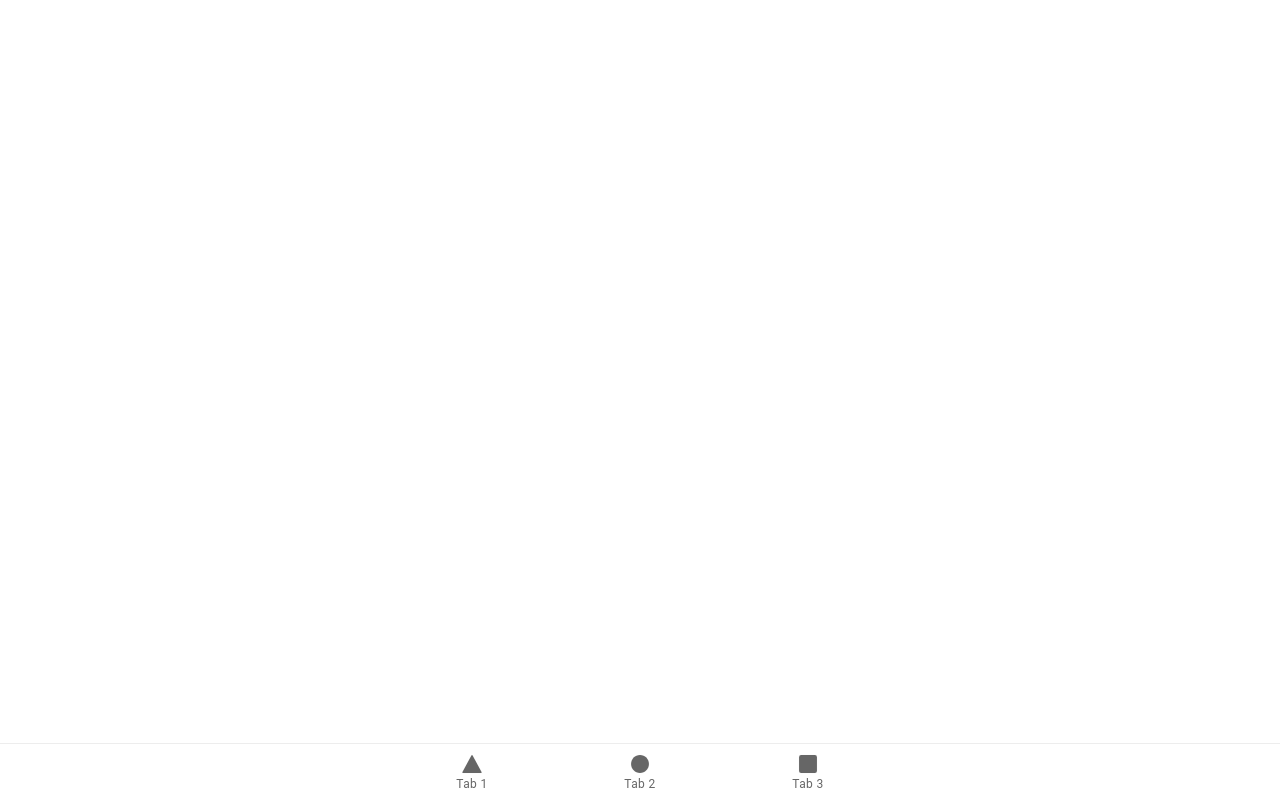
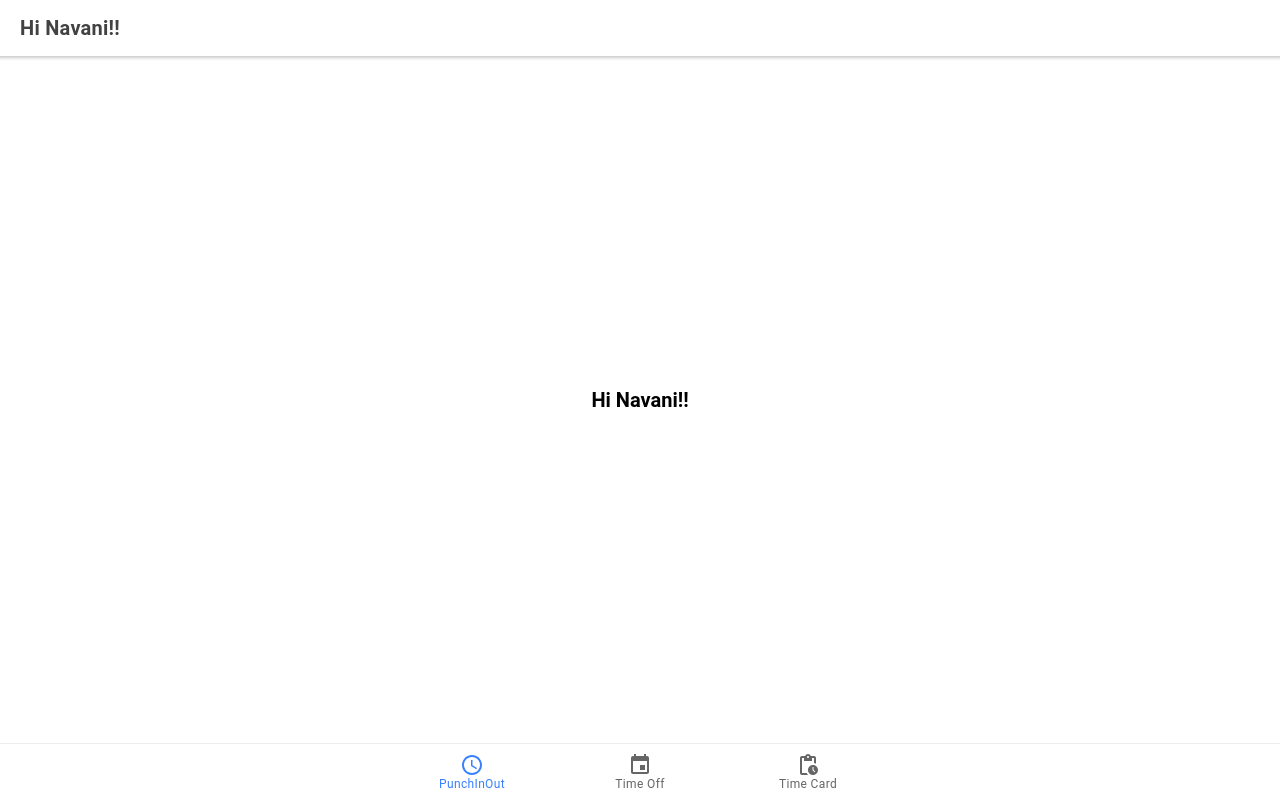
Before and after one commit to KNS786/totalqsr-ionic-frontend, a React (Create React App) app: page /punchInOut in a window 1280 px wide. Built offline with nearby package versions, Linux system fonts and the light colour scheme.

Commit message:
feat: added mui components

```diff
--- a/package.json
+++ b/package.json
@@ -10,8 +10,12 @@
     "@capacitor/ios": "^4.4.0",
     "@capacitor/keyboard": "4.0.1",
     "@capacitor/status-bar": "4.0.1",
+    "@emotion/react": "^11.10.5",
+    "@emotion/styled": "^11.10.5",
     "@ionic/react": "^6.0.0",
     "@ionic/react-router": "^6.0.0",
+    "@mui/icons-material": "^5.10.9",
+    "@mui/material": "^5.10.12",
     "@testing-library/jest-dom": "^5.11.9",
     "@testing-library/react": "^13.3.0",
     "@testing-library/user-event": "^12.6.3",
@@ -43,6 +47,7 @@
     "workbox-streams": "^5.1.4"
   },
   "scripts": {
+    "android":"ionic capacitor copy android",
     "start": "react-scripts start",
     "build": "react-scripts build",
     "test": "react-scripts test --transformIgnorePatterns 'node_modules/(?!(@ionic/react|@ionic/react-router|@ionic/core|@stencil/core|ionicons)/)'",
--- a/src/App.tsx
+++ b/src/App.tsx
@@ -11,9 +11,9 @@ import {
 } from '@ionic/react';
 import { IonReactRouter } from '@ionic/react-router';
 import { ellipse, square, triangle } from 'ionicons/icons';
-import Tab1 from './pages/Tab1';
-import Tab2 from './pages/Tab2';
-import Tab3 from './pages/Tab3';
+import PunchInOut from './pages/PunchInOut';
+import TimeOff from './pages/TimeOff';
+import TimeCard from './pages/TimeCard';
 
 /* Core CSS required for Ionic components to work properly */
 import '@ionic/react/css/core.css';
@@ -34,6 +34,11 @@ import '@ionic/react/css/display.css';
 /* Theme variables */
 import './theme/variables.css';
 
+/* import mui components */
+import AccessTimeIcon from '@mui/icons-material/AccessTime';
+import PendingActionsIcon from '@mui/icons-material/PendingActions';
+import EventIcon from '@mui/icons-material/Event';
+
 setupIonicReact();
 
 const App: React.FC = () => (
@@ -41,31 +46,31 @@ const App: React.FC = () => (
     <IonReactRouter>
       <IonTabs>
         <IonRouterOutlet>
-          <Route exact path="/tab1">
-            <Tab1 />
+          <Route exact path="/punchInOut">
+            <PunchInOut />
           </Route>
-          <Route exact path="/tab2">
-            <Tab2 />
+          <Route exact path="/timeoff">
+            <TimeOff />
           </Route>
-          <Route path="/tab3">
-            <Tab3 />
+          <Route path="/timecard">
+            <TimeCard />
           </Route>
           <Route exact path="/">
-            <Redirect to="/tab1" />
+            <Redirect to="/punchInOut" />
           </Route>
         </IonRouterOutlet>
         <IonTabBar slot="bottom">
-          <IonTabButton tab="tab1" href="/tab1">
-            <IonIcon icon={triangle} />
-            <IonLabel>Tab 1</IonLabel>
+          <IonTabButton tab="punchInOut" href="/punchInOut">
+            <AccessTimeIcon/>
+            <IonLabel>PunchInOut</IonLabel>
           </IonTabButton>
-          <IonTabButton tab="tab2" href="/tab2">
-            <IonIcon icon={ellipse} />
-            <IonLabel>Tab 2</IonLabel>
+          <IonTabButton tab="timeOff" href="/timeoff">
+            <EventIcon/>
+            <IonLabel>Time Off</IonLabel>
           </IonTabButton>
-          <IonTabButton tab="tab3" href="/tab3">
-            <IonIcon icon={square} />
-            <IonLabel>Tab 3</IonLabel>
+          <IonTabButton tab="timeCard" href="/timecard">
+          <PendingActionsIcon/>
+            <IonLabel>Time Card</IonLabel>
           </IonTabButton>
         </IonTabBar>
       </IonTabs>
--- a/src/components/ExploreContainer.tsx
+++ b/src/components/ExploreContainer.tsx
@@ -1,14 +1,46 @@
 import './ExploreContainer.css';
+import React,{useState,useEffect} from 'react';
 
 interface ContainerProps {
   name: string;
 }
 
 const ExploreContainer: React.FC<ContainerProps> = ({ name }) => {
+  const [punchIn,setPunchIn] = useState(false);
+  const [punchInBtn,setPunchInBtn] = useState(true);
+  const [clockOut,setClockOut] = useState(true);
+
+  const clickPunchIn = (event:any) => {
+    setPunchInBtn(false);
+  }
+
+  const clickPunchOut = (event:any) => {
+    setClockOut(false);
+    setPunchIn(true);
+  }
+
+  const showUserActions = () => {
+    if(punchInBtn){
+      return (
+        <div className="clockIn">
+          <button onClick = {clickPunchIn}>Clock In</button>
+        </div>
+      )
+    }
+    else{
+      return(
+        <div>
+          <button onClick={clickPunchOut}> Click Out</button>
+        </div>
+      )
+    }
+
+  }
+
+
   return (
     <div className="container">
       <strong>{name}</strong>
-      <p>Explore <a target="_blank" rel="noopener noreferrer" href="https://ionicframework.com/docs/components">UI Components</a></p>
     </div>
   );
 };
--- a/src/pages/Tab1.tsx
+++ b/src/pages/PunchInOut.tsx
@@ -1,25 +1,27 @@
 import { IonContent, IonHeader, IonPage, IonTitle, IonToolbar } from '@ionic/react';
 import ExploreContainer from '../components/ExploreContainer';
-import './Tab1.css';
+import './PunchInOut.css';
 
-const Tab1: React.FC = () => {
+const PunchInOut: React.FC = () => {
   return (
     <IonPage>
-      <IonHeader>
+            <IonHeader>
         <IonToolbar>
-          <IonTitle>Tab 1</IonTitle>
+          <IonTitle>
+            <strong>Hi Navani!!</strong>
+          </IonTitle>
         </IonToolbar>
       </IonHeader>
       <IonContent fullscreen>
         <IonHeader collapse="condense">
           <IonToolbar>
-            <IonTitle size="large">Tab 1</IonTitle>
+            <IonTitle size="large">Hi Navani!!</IonTitle>
           </IonToolbar>
         </IonHeader>
-        <ExploreContainer name="Tab 1 page" />
+        <ExploreContainer name="Hi Navani!!" />
       </IonContent>
     </IonPage>
   );
 };
 
-export default Tab1;
+export default PunchInOut;
--- a/src/pages/Tab2.tsx
+++ b/src/pages/TimeCard.tsx
@@ -1,25 +1,25 @@
 import { IonContent, IonHeader, IonPage, IonTitle, IonToolbar } from '@ionic/react';
 import ExploreContainer from '../components/ExploreContainer';
-import './Tab2.css';
+import './TimeCard.css';
 
-const Tab2: React.FC = () => {
+const TimeCard: React.FC = () => {
   return (
     <IonPage>
       <IonHeader>
         <IonToolbar>
-          <IonTitle>Tab 2</IonTitle>
+          <IonTitle>Time Card</IonTitle>
         </IonToolbar>
       </IonHeader>
       <IonContent fullscreen>
         <IonHeader collapse="condense">
           <IonToolbar>
-            <IonTitle size="large">Tab 2</IonTitle>
+            <IonTitle size="large">Time Card</IonTitle>
           </IonToolbar>
         </IonHeader>
-        <ExploreContainer name="Tab 2 page" />
+        <ExploreContainer name="Time Card" />
       </IonContent>
     </IonPage>
   );
 };
 
-export default Tab2;
+export default TimeCard;
--- a/src/pages/Tab3.tsx
+++ b/src/pages/TimeOff.tsx
@@ -1,25 +1,25 @@
 import { IonContent, IonHeader, IonPage, IonTitle, IonToolbar } from '@ionic/react';
 import ExploreContainer from '../components/ExploreContainer';
-import './Tab3.css';
+import './TimeOff.css';
 
-const Tab3: React.FC = () => {
+const TimeOff: React.FC = () => {
   return (
     <IonPage>
       <IonHeader>
         <IonToolbar>
-          <IonTitle>Tab 3</IonTitle>
+          <IonTitle>Time Off</IonTitle>
         </IonToolbar>
       </IonHeader>
       <IonContent fullscreen>
         <IonHeader collapse="condense">
           <IonToolbar>
-            <IonTitle size="large">Tab 3</IonTitle>
+            <IonTitle size="large">Tab 2</IonTitle>
           </IonToolbar>
         </IonHeader>
-        <ExploreContainer name="Tab 3 page" />
+        <ExploreContainer name="Time Off" />
       </IonContent>
     </IonPage>
   );
 };
 
-export default Tab3;
+export default TimeOff;
```
Also changed, not shown: src/pages/PunchInOut.css (added), src/pages/Tab1.css (deleted), src/pages/Tab2.css (deleted), src/pages/Tab3.css (deleted), src/pages/TimeCard.css (added), src/pages/TimeOff.css (added), 1 other file (tests, documents, lock files or other folders).
